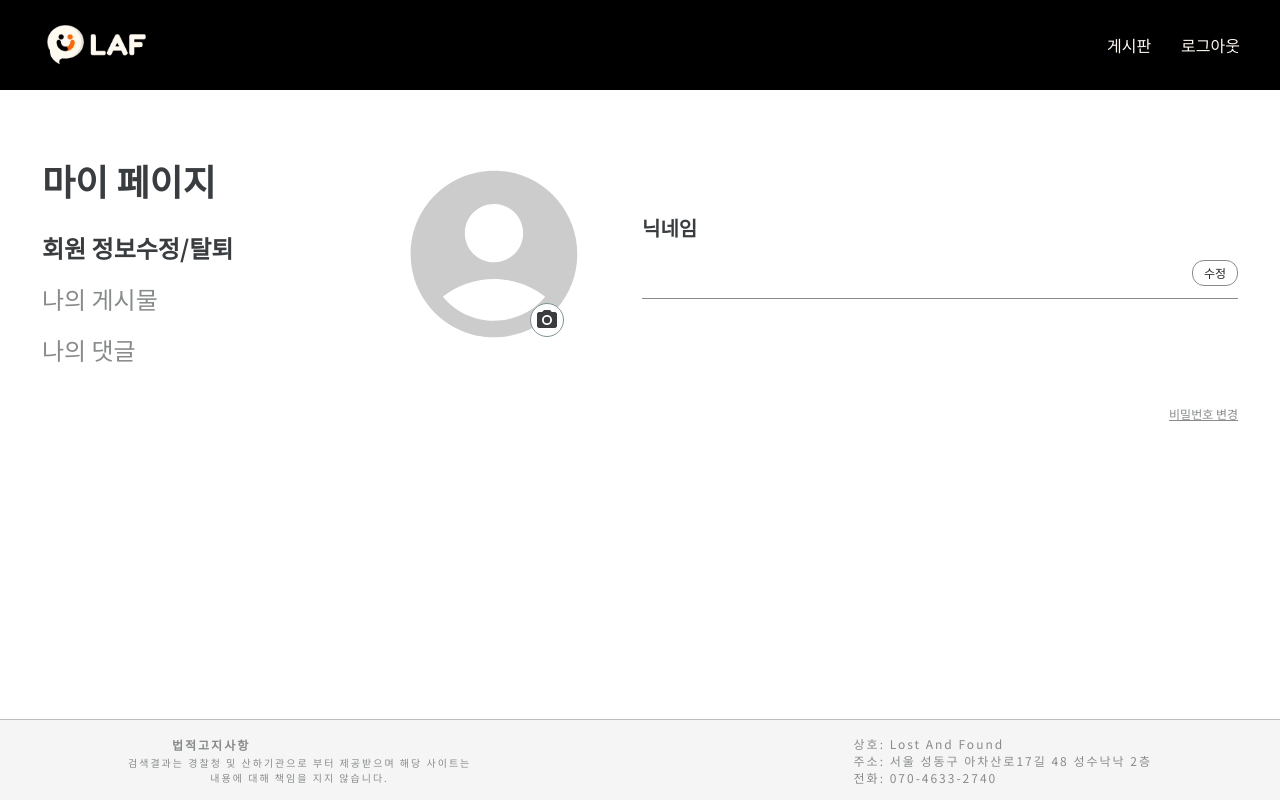
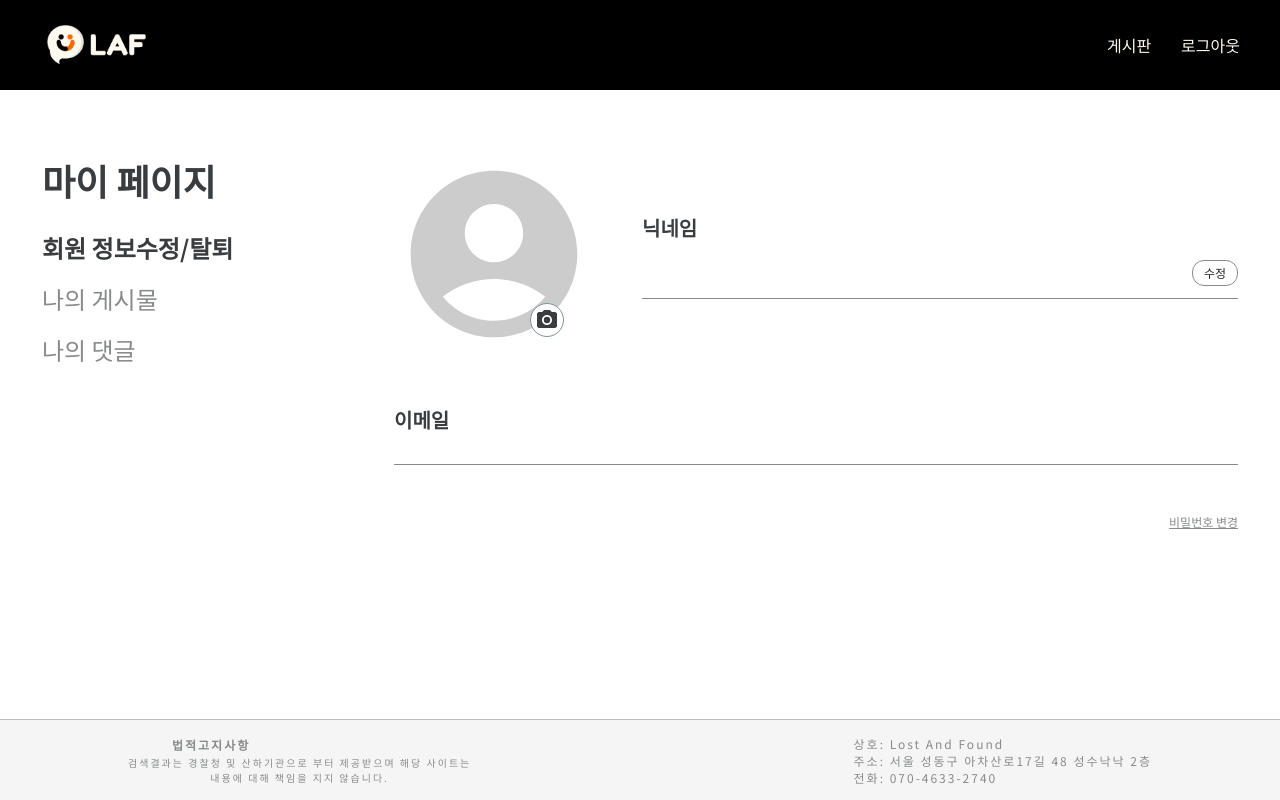
Before and after one commit to elice-team10/Frontend, a React (Vite) app: page /mypage in a window 1280 px wide. Built offline with nearby package versions, Linux system fonts and the light colour scheme; no server answers; sample sign-in values are in the browser's storage.

Commit message:
REFACTOR: 마이 페이지에서 이메일은 보여주기위해서 수정하는 부분만 삭제하고 이메일을 표시하도록 적용

```diff
--- a/src/pages/MyPage.jsx
+++ b/src/pages/MyPage.jsx
@@ -188,7 +188,7 @@ const MyPage = () => {
   const [status, setStatus] = useState(null);
 
   // 메모: 이메일 수정 기능은 없으면 좋을 것 같다는 피드백을 받아서 이메일 수정 관련 코드 주석 처리
-  // const [email, setEmail] = useState(auth?.email);
+  const [email, setEmail] = useState(auth?.email);
 
   const [tempNickname, setTempNickname] = useState('');
   // const [tempEmail, setTempEmail] = useState('');
@@ -218,7 +218,7 @@ const MyPage = () => {
         setStatus(status);
         setSelectedImage(profileImg);
         setNickname(nickname);
-        // setEmail(email);
+        setEmail(email);
       } catch (err) {
         console.error(err);
       }
@@ -413,19 +413,19 @@ const MyPage = () => {
                 />
               </UserInfoCard>
             </UserInfoCardWrapper>
-            {/* <UserInfoCard>
+            <UserInfoCard>
               <Label htmlFor="email">이메일</Label>
               <MyPageEmail
                 email={email}
-                tempEmail={tempEmail}
-                isEditMode={isEmailEditMode}
-                onEditMode={handleClickEditEmail}
-                onConfirmClick={handleEmailConfirm}
-                onCancelClick={handleEmailCancel}
-                onChange={handleEmailChange}
-                errorMsg={errorMsgEmail}
+                // tempEmail={tempEmail}
+                // isEditMode={isEmailEditMode}
+                // onEditMode={handleClickEditEmail}
+                // onConfirmClick={handleEmailConfirm}
+                // onCancelClick={handleEmailCancel}
+                // onChange={handleEmailChange}
+                // errorMsg={errorMsgEmail}
               />
-            </UserInfoCard> */}
+            </UserInfoCard>
 
             <ActionLinksContainer>
               <StyledChangePasswordLink onClick={handleOpenPasswordChangeModal}>
@@ -582,23 +582,23 @@ const UserEmail = styled.p`
 
 function MyPageEmail({
   email,
-  tempEmail,
-  isEditMode,
-  onEditMode,
-  onConfirmClick,
-  onCancelClick,
-  onChange,
-  errorMsg,
+  // tempEmail,
+  // isEditMode,
+  // onEditMode,
+  // onConfirmClick,
+  // onCancelClick,
+  // onChange,
+  // errorMsg,
 }) {
   return (
     <>
       <UserInfoContainer>
         <UserInfoBox>
-          {!isEditMode && (
-            <>
-              <UserEmail>{email}</UserEmail>
-              <EditButton onClick={onEditMode}>수정</EditButton>
-            </>
+          {/* {!isEditMode && (
+            <> */}
+          <UserEmail>{email}</UserEmail>
+          {/* <EditButton onClick={onEditMode}>수정</EditButton> */}
+          {/* </>
           )}
           {isEditMode && (
             <>
@@ -612,10 +612,10 @@ function MyPageEmail({
               <EditButton onClick={onConfirmClick}>확인</EditButton>
               <EditButton onClick={onCancelClick}>취소</EditButton>
             </>
-          )}
+          )} */}
         </UserInfoBox>
       </UserInfoContainer>
-      {errorMsg && <ErrorMessage>{errorMsg}</ErrorMessage>}
+      {/* {errorMsg && <ErrorMessage>{errorMsg}</ErrorMessage>} */}
     </>
   );
 }
```
